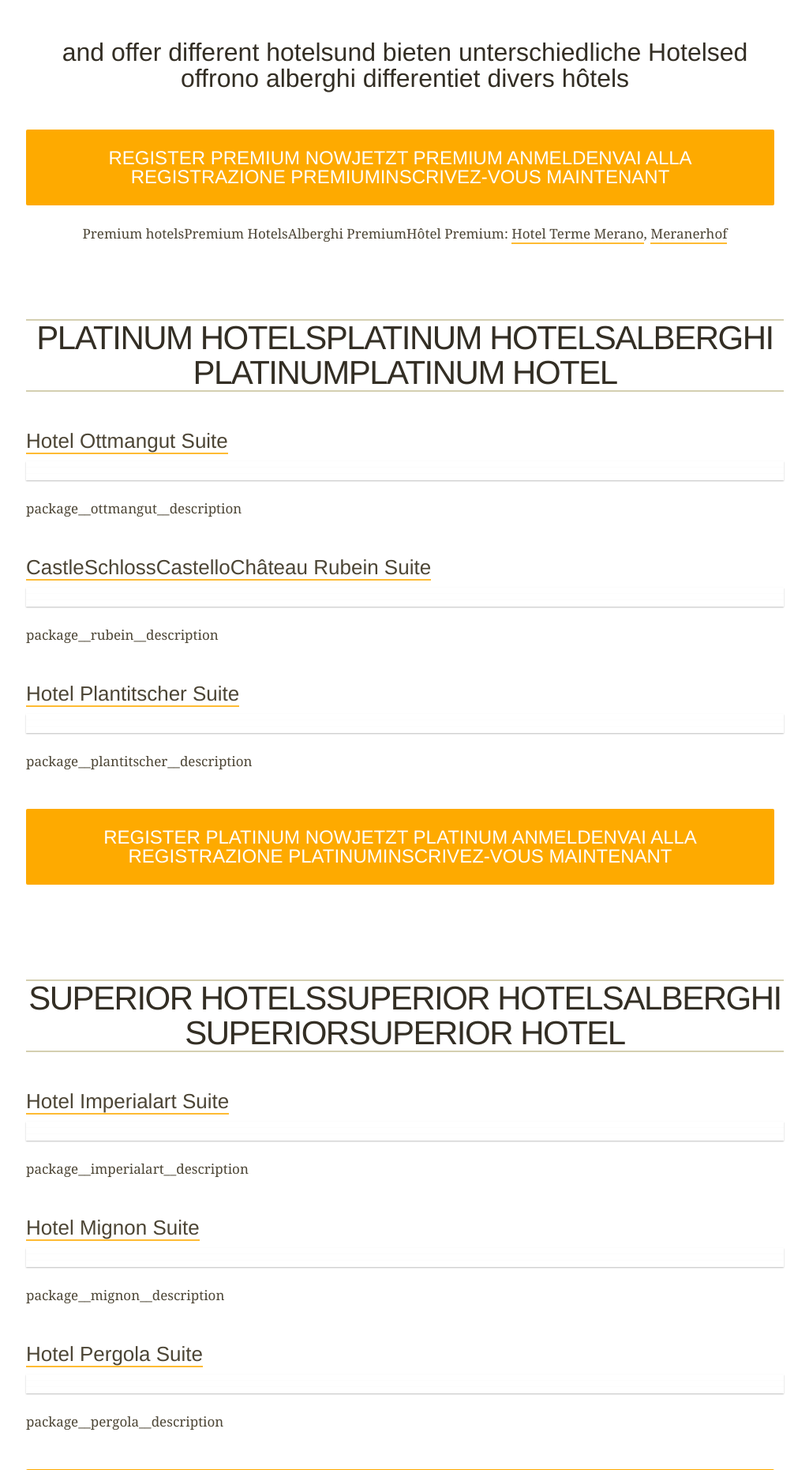
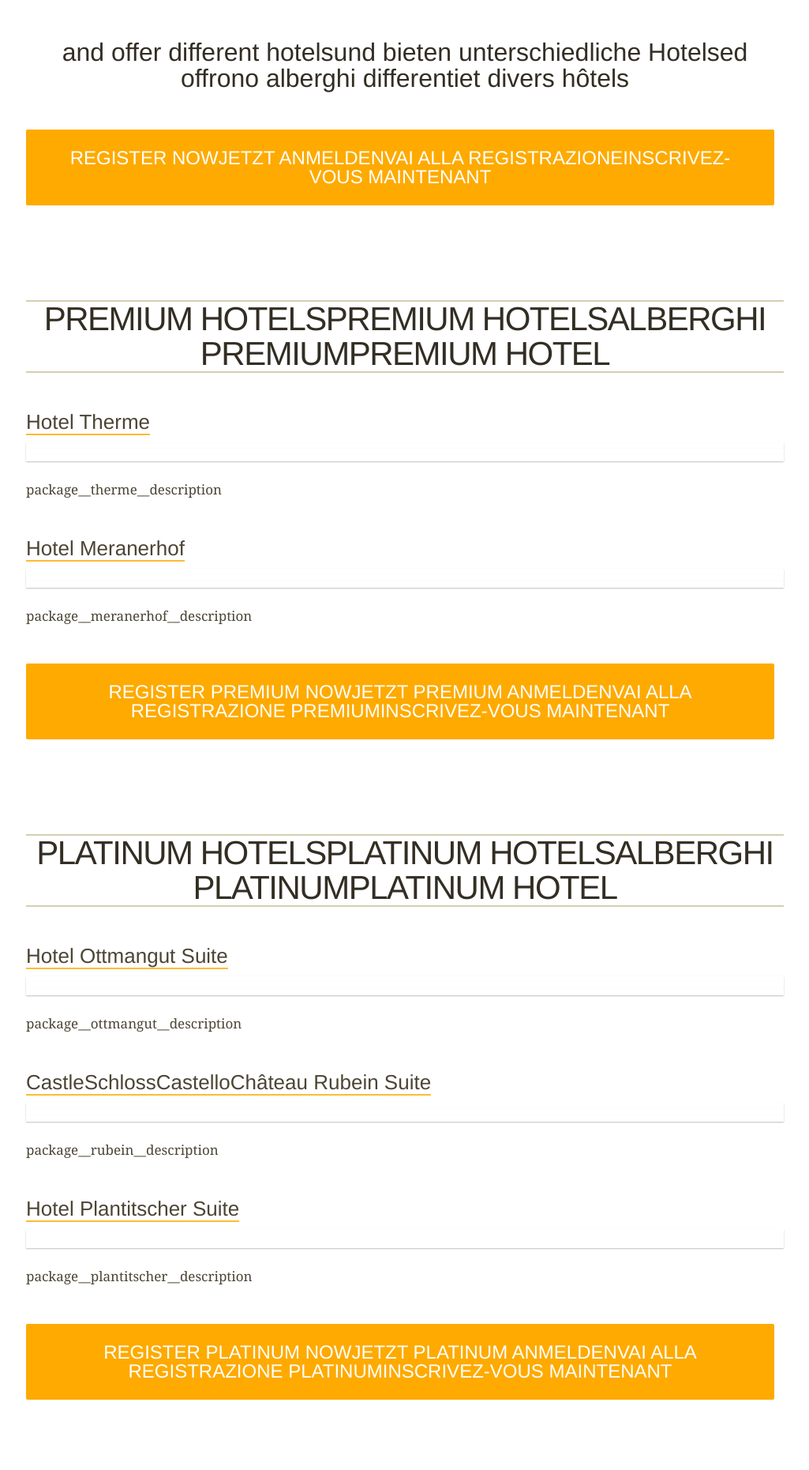
Before and after one commit to xonic/gpd-theme, a WordPress theme: the page made by themes/gp-dolomiti/packages.php in a window 1280 px wide; the page is wider, and only the part inside the window is pictured. Shown: the part 1307-3168 px from the top of that part at 79% size, without its empty margins (127-1152 px from the left). Run offline with PHP 8.4 and a stand-in for WordPress, Linux system fonts and the light colour scheme; the site name, menu and one post (Sample post) are stand-ins, and other content is empty; some libraries are stand-ins or nearby versions.

Commit message:
- add therme and meranerhof to packages

```diff
--- a/themes/gp-dolomiti/packages.php
+++ b/themes/gp-dolomiti/packages.php
@@ -73,8 +73,97 @@
 			<h2 class="section__subtitle"><? _e("<!--:en-->and offer different hotels<!--:--><!--:de-->und bieten unterschiedliche Hotels<!--:--><!--:it-->ed offrono alberghi differenti<!--:--><!--:fr-->et divers hôtels<!--:-->"); ?></h2>
 
 			<div class="text--centered">
+				<a class="package__action btn btn--primary btn--register" href="<? echo get_site_url(); _e('<!--:en-->/register/?lang=en<!--:--><!--:de-->/register/?lang=de<!--:--><!--:it-->/register/?lang=it<!--:--><!--:fr-->/register/?lang=fr<!--:-->'); ?>"><? _e("<!--:en-->Register Now<!--:--><!--:de-->Jetzt anmelden<!--:--><!--:it-->Vai alla registrazione<!--:--><!--:fr-->Inscrivez-vous maintenant<!--:-->"); ?></a>
+			</div>
+
+		</section>
+
+		<h1 class="section__title section__title--emphasized">
+			<? _e("<!--:en-->Premium Hotels<!--:--><!--:de-->Premium Hotels<!--:--><!--:it-->Alberghi Premium<!--:--><!--:fr-->Premium Hotel<!--:-->"); ?>
+		</h1>
+
+		<section class="subsection">
+
+			<h2 class="subsection__heading"><a href="http://hoteltermemerano.com" title="<? _e("<!--:en-->View Hotel Page<!--:--><!--:de-->Seite des Hotels ansehen<!--:--><!--:it-->Mostra la pagina dell' albergo<!--:--><!--:fr-->Voir l'hôtel<!--:-->"); ?>">Hotel Therme</a></h2>
+
+			<section class="slider slider--row-fixed">
+				<ul class="slider__slides slider__slides--contains-3">
+					<li class="slider__slide">
+						<div class="polaroid">
+							<div class="tile">
+								<div class="tile__helper"></div>
+								<div class="tile__content hotel-img hotel-img--19"></div>
+							</div>
+						</div>
+					</li>
+					<li class="slider__slide">
+						<div class="polaroid">
+							<div class="tile">
+								<div class="tile__helper"></div>
+								<div class="tile__content hotel-img hotel-img--20"></div>
+							</div>
+						</div>
+					</li>
+					<li class="slider__slide">
+						<div class="polaroid">
+							<div class="tile">
+								<div class="tile__helper"></div>
+								<div class="tile__content hotel-img hotel-img--21"></div>
+							</div>
+						</div>
+					</li>
+				</ul>
+			</section>
+
+			<div id="ottmangut-description" class="collapse-bd" data-collapse-group="ottmangut">
+				<div class="collapse-inner">
+					<p class="package__description space-lover">
+						<? _e("package__therme__description", "gp-dolomiti"); ?>
+					</p>
+				</div>
+			</div>
+
+			<h2 class="subsection__heading"><a href="http://meranerhof.it" title="<? _e("<!--:en-->View Hotel Page<!--:--><!--:de-->Seite des Hotels ansehen<!--:--><!--:it-->Mostra la pagina dell' albergo<!--:--><!--:fr-->Voir l'hôtel<!--:-->"); ?>">Hotel Meranerhof</a></h2>
+
+			<section class="slider slider--row-fixed">
+				<ul class="slider__slides slider__slides--contains-3">
+					<li class="slider__slide">
+						<div class="polaroid">
+							<div class="tile">
+								<div class="tile__helper"></div>
+								<div class="tile__content hotel-img hotel-img--22"></div>
+							</div>
+						</div>
+					</li>
+					<li class="slider__slide">
+						<div class="polaroid">
+							<div class="tile">
+								<div class="tile__helper"></div>
+								<div class="tile__content hotel-img hotel-img--23"></div>
+							</div>
+						</div>
+					</li>
+					<li class="slider__slide">
+						<div class="polaroid">
+							<div class="tile">
+								<div class="tile__helper"></div>
+								<div class="tile__content hotel-img hotel-img--24"></div>
+							</div>
+						</div>
+					</li>
+				</ul>
+			</section>
+
+			<div id="rubein-description" class="collapse-bd" data-collapse-group="rubein">
+				<div class="collapse-inner">
+					<p class="package__description space-lover">
+						<? _e("package__meranerhof__description", "gp-dolomiti"); ?>
+					</p>
+				</div>
+			</div>
+
+			<div class="text--centered">
 				<a class="package__action btn btn--primary btn--register" href="<? echo get_site_url(); _e('<!--:en-->/register/?lang=en<!--:--><!--:de-->/register/?lang=de<!--:--><!--:it-->/register/?lang=it<!--:--><!--:fr-->/register/?lang=fr<!--:-->'); ?>"><? _e("<!--:en-->Register Premium Now<!--:--><!--:de-->Jetzt Premium anmelden<!--:--><!--:it-->Vai alla registrazione Premium<!--:--><!--:fr-->Inscrivez-vous maintenant<!--:-->"); ?></a>
-				<div class="text--small"><? _e("<!--:en-->Premium hotels<!--:--><!--:de-->Premium Hotels<!--:--><!--:it-->Alberghi Premium<!--:--><!--:fr-->Hôtel Premium<!--:-->"); ?>: <a href="http://hoteltermemerano.com" title="Hotel Terme">Hotel Terme Merano</a>, <a href="http://meranerhof.it" title="Meranerhof">Meranerhof</a></div>
 			</div>
 
 		</section>
```
Also changed, not shown: themes/gp-dolomiti/css/packages.css (+67 -1 lines), themes/gp-dolomiti/sass/imports/modules/_hotel-img.scss (+67 -1 lines), themes/gp-dolomiti/images/hotels.jpg, 8 other files.
